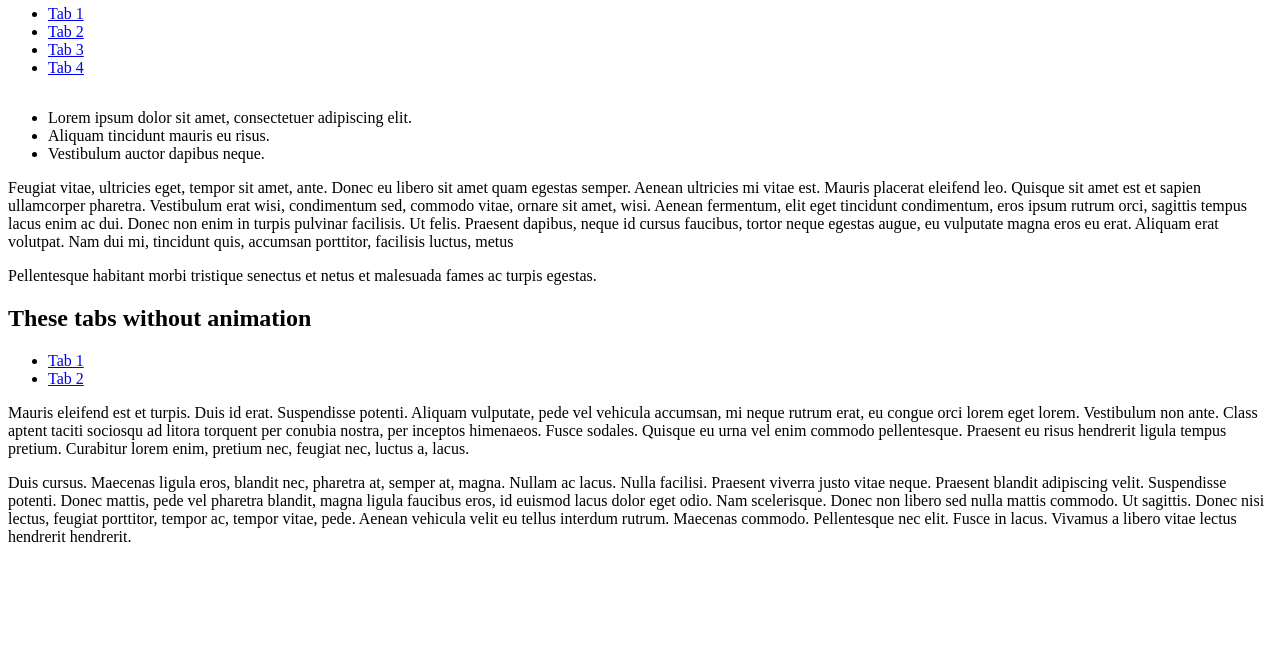
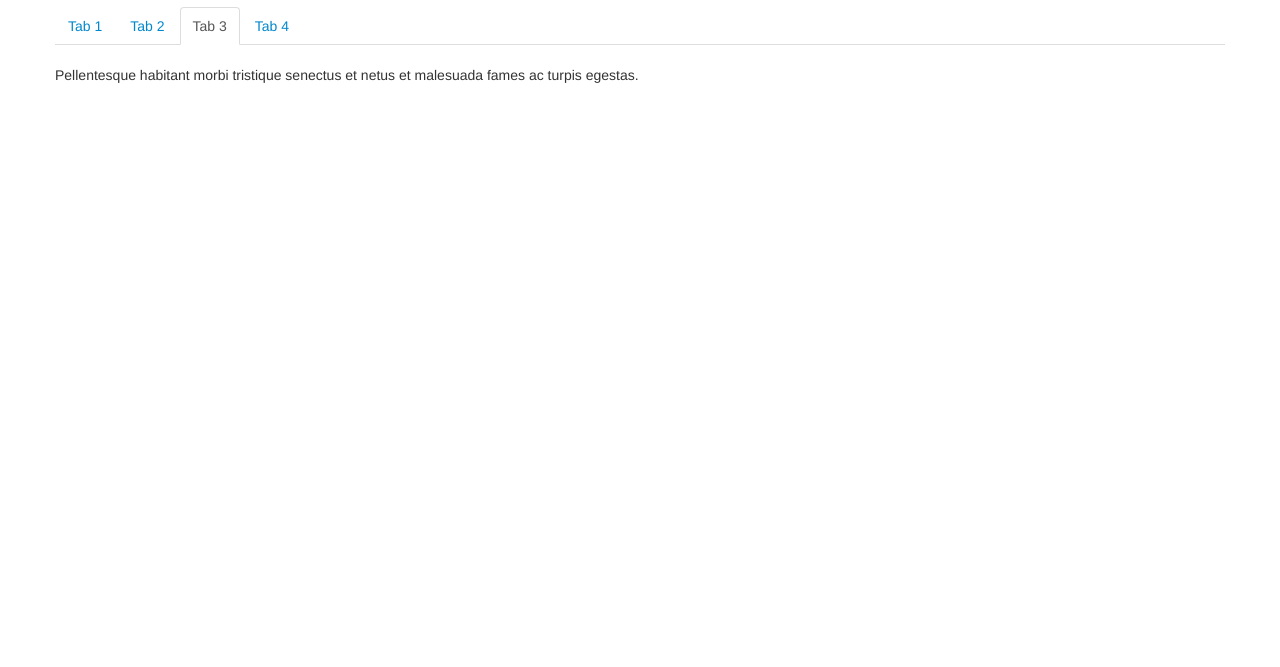
Before and after one commit to danangindrak/angular, a plain HTML site: page tabs/index.html in a window 1280 px wide. Shown: the part 133-800 px from the top of the page. Drawn offline with Linux system fonts and the light colour scheme; the site is published under a folder, as on GitHub Pages, so addresses that start at the root find nothing.

Commit message:
fix path

```diff
--- a/tabs/index.html
+++ b/tabs/index.html
@@ -2,13 +2,13 @@
 <html id="ng-app" ng-app="app"> <!-- id="ng-app" IE<8 -->
 <head>
 
-    <link rel="stylesheet" href="/css/bootstrap.min.css" />
-    <link rel="stylesheet" href="/css/animate.min.css" />
-    <link rel="stylesheet" href="/css/angular.css" />
+    <link rel="stylesheet" href="../css/bootstrap.min.css" />
+    <link rel="stylesheet" href="../css/animate.min.css" />
+    <link rel="stylesheet" href="../css/angular.css" />
 
-    <script src="/js/angular/angular-1.2.0rc1.min.js"></script>
-    <script src="/js/angular/modules/tabs.js"></script>
-    <script src="/js/angular/controllers.js"></script>
+    <script src="../js/angular/angular-1.2.0rc1.min.js"></script>
+    <script src="../js/angular/modules/tabs.js"></script>
+    <script src="../js/angular/controllers.js"></script>
 
 
 </head>
```
